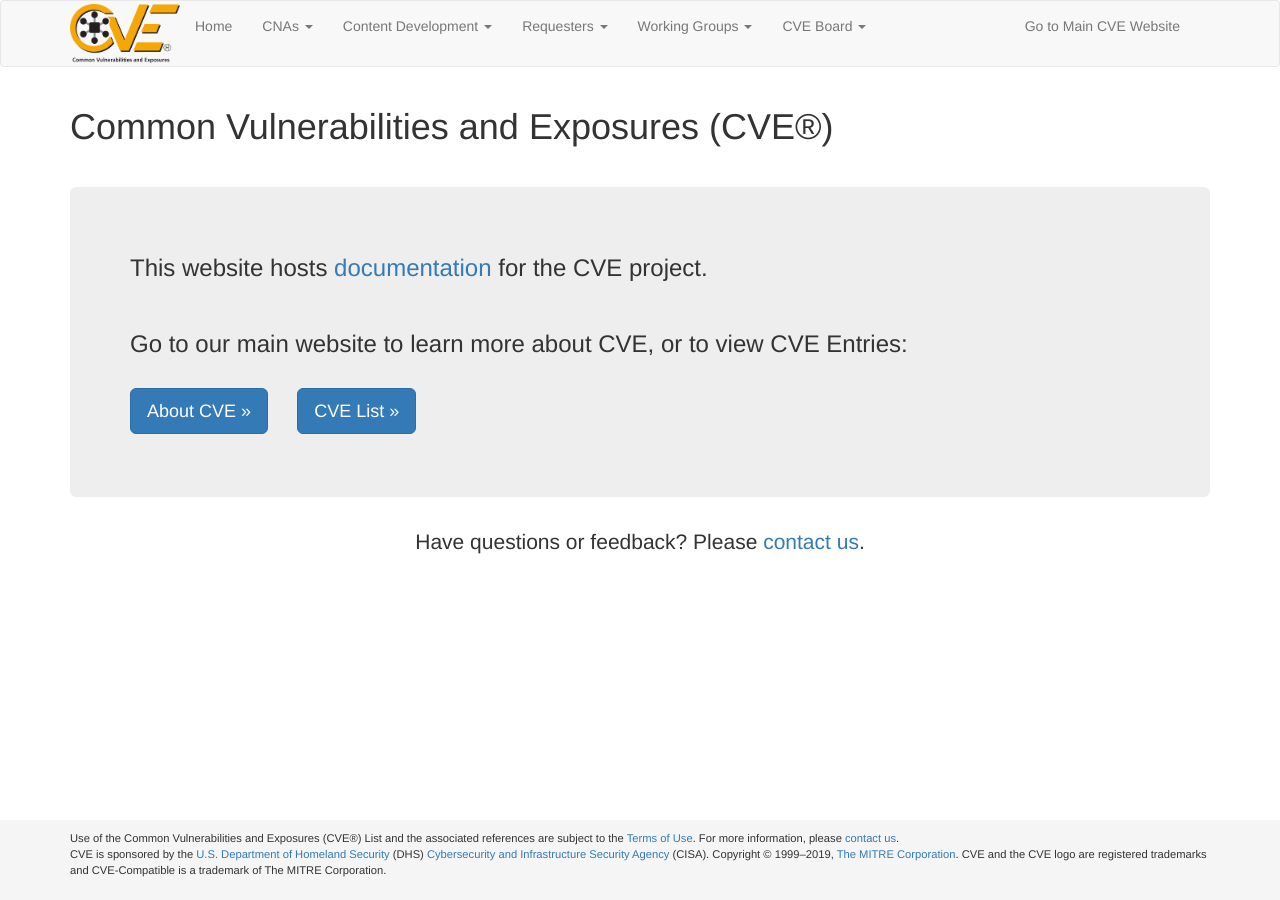
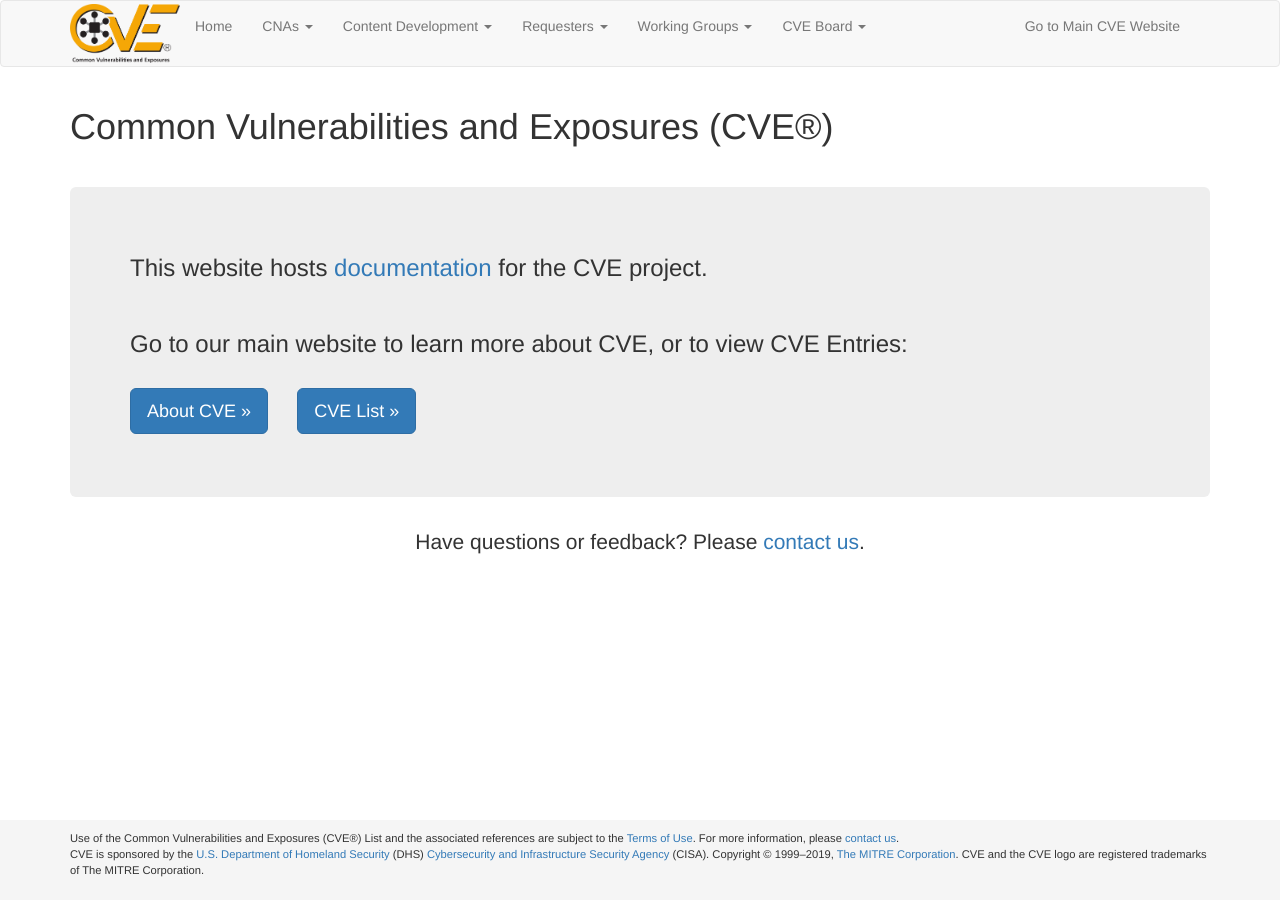
Before and after one commit to CVEProject/cveproject.github.io, a Jekyll site: the page built from index.md, in a window 1280 px wide. Built offline with Jekyll 4.4.1, drawn with Linux system fonts in a browser that asks for light colours; nearby versions of some CDN libraries.

Commit message:
Update footer.html

```diff
--- a/_includes/footer.html
+++ b/_includes/footer.html
@@ -7,7 +7,7 @@
       <a href="{{ site.baseurl }}/docs/terms.html">Terms of Use</a>.
       For more information, please <a href="https://cve.mitre.org/about/contactus.html" target="_blank">contact us</a>. <br />
 
-      CVE is sponsored by the <a href="https://www.dhs.gov/" target="_blank">U.S. Department of Homeland Security</a> (DHS) <a href="https://www.dhs.gov/cisa/cybersecurity-division/" target="_blank">Cybersecurity and Infrastructure Security Agency</a> (CISA). Copyright © 1999–2019, <a href="https://www.mitre.org/" target="_blank">The MITRE Corporation</a>. CVE and the CVE logo are registered trademarks and CVE-Compatible is a trademark of The MITRE Corporation.
+      CVE is sponsored by the <a href="https://www.dhs.gov/" target="_blank">U.S. Department of Homeland Security</a> (DHS) <a href="https://www.dhs.gov/cisa/cybersecurity-division/" target="_blank">Cybersecurity and Infrastructure Security Agency</a> (CISA). Copyright © 1999–2019, <a href="https://www.mitre.org/" target="_blank">The MITRE Corporation</a>. CVE and the CVE logo are registered trademarks of The MITRE Corporation.
     </p>
   </div>
 
```
